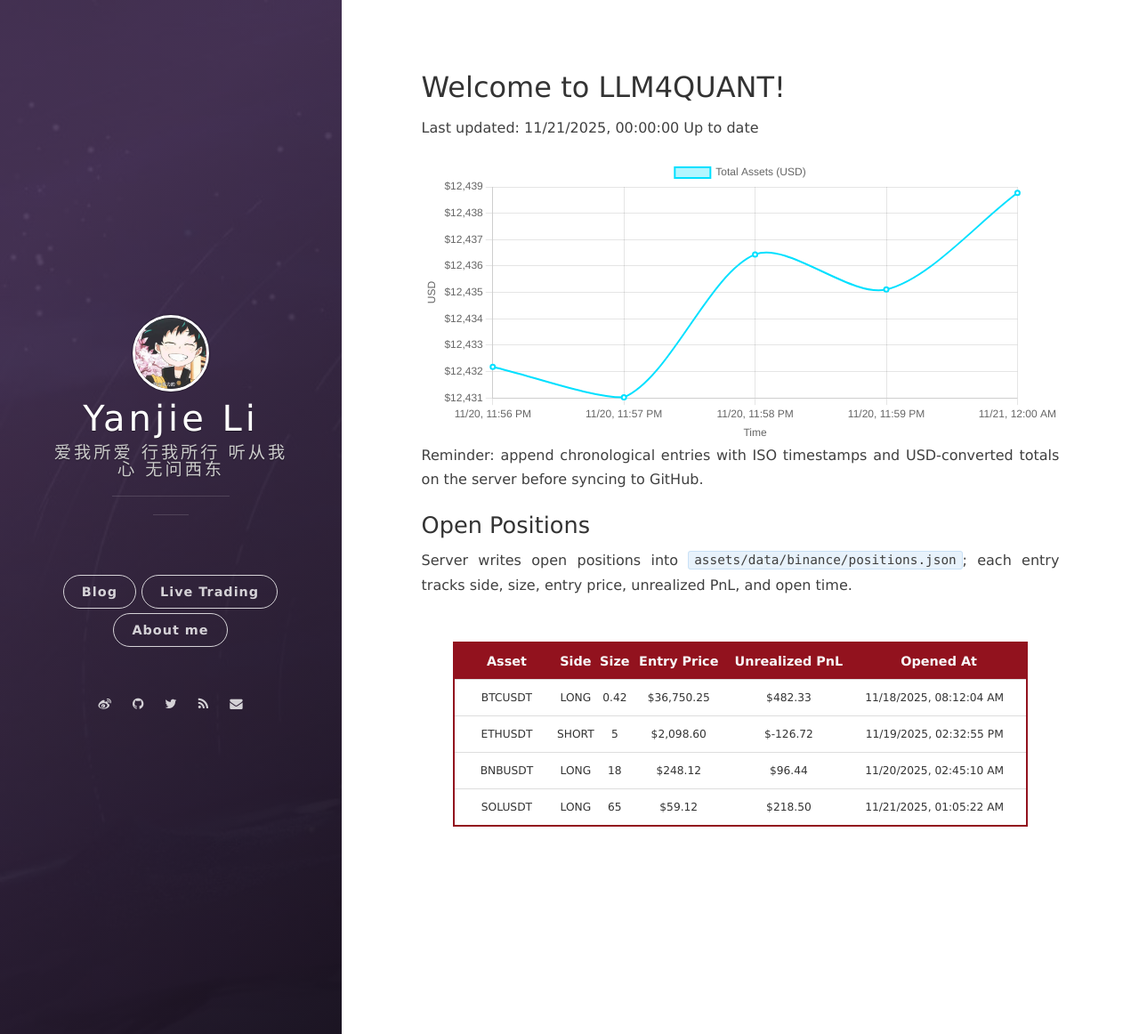
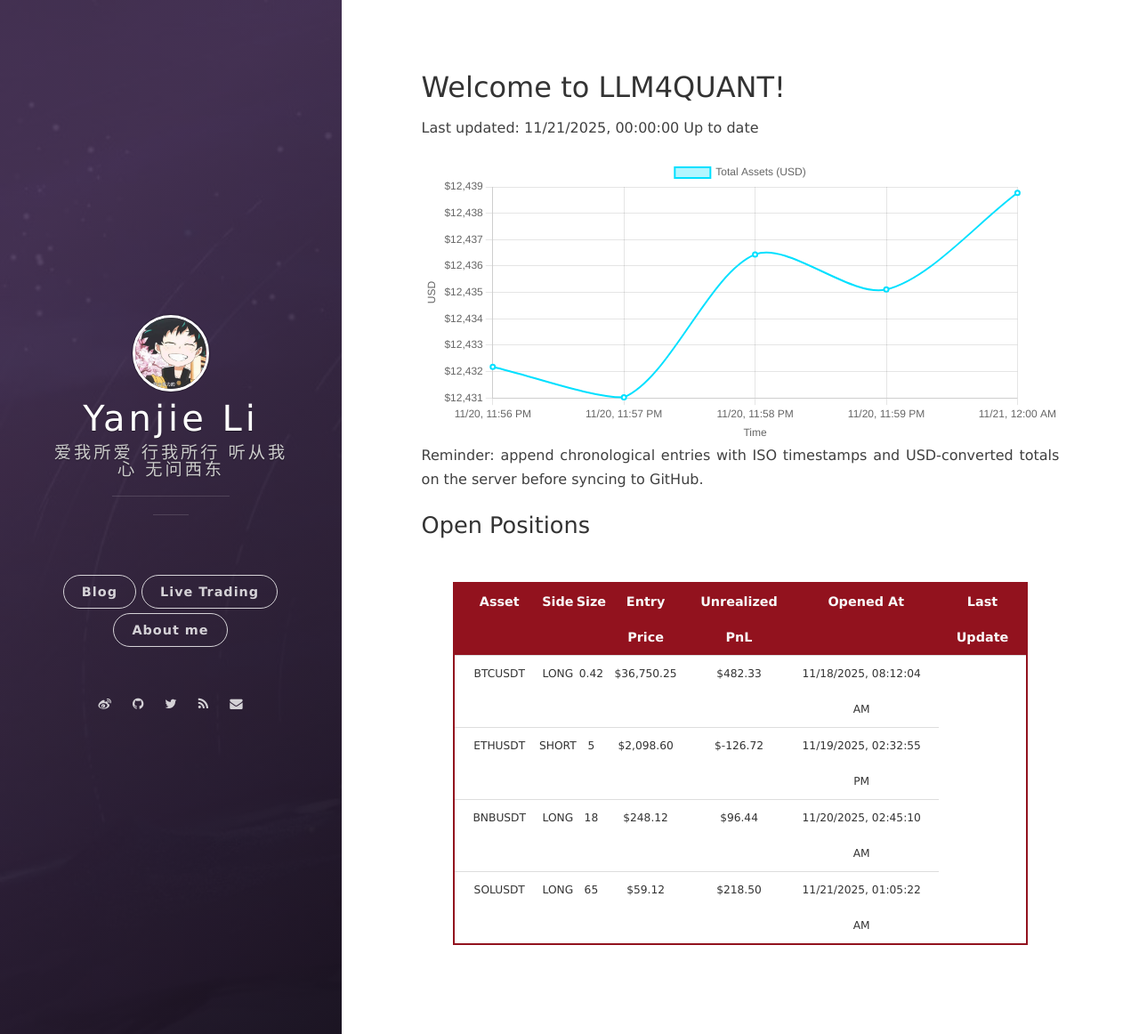
Before and after one commit to leeyegy/leeyegy.github.io, a Jekyll site: the page built from live-trading.html, in a window 1280 px wide and 1162 px high. Shown: the whole window at 89% size. Built offline with Jekyll 4.4.1, drawn with Linux system fonts in a browser that asks for light colours; nearby versions of some CDN libraries.

Commit message:
Update live-trading.html

```diff
--- a/live-trading.html
+++ b/live-trading.html
@@ -30,9 +30,6 @@ force_panel_cover: true
 <section class="binance-positions">
   <div class="binance-positions__header">
     <h3>Open Positions</h3>
-    <p class="binance-positions__hint">
-      Server writes open positions into <code>assets/data/binance/positions.json</code>; each entry tracks side, size, entry price, unrealized PnL, and open time.
-    </p>
   </div>
   <div class="binance-positions__table-wrapper">
     <table
@@ -47,6 +44,7 @@ force_panel_cover: true
           <th>Entry Price</th>
           <th>Unrealized PnL</th>
           <th>Opened At</th>
+          <th>Last Update</th>
         </tr>
       </thead>
       <tbody id="binance-positions-body">
```
